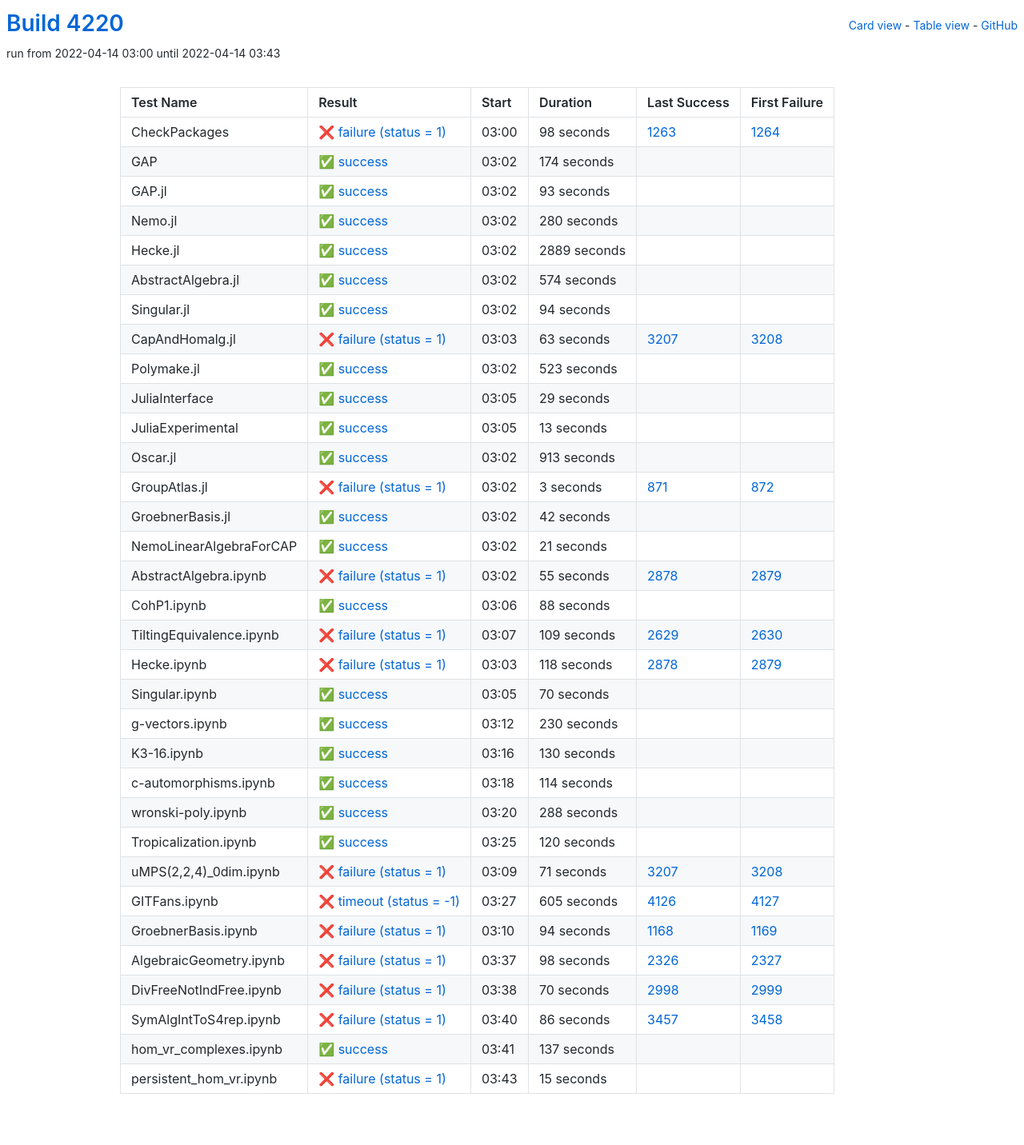
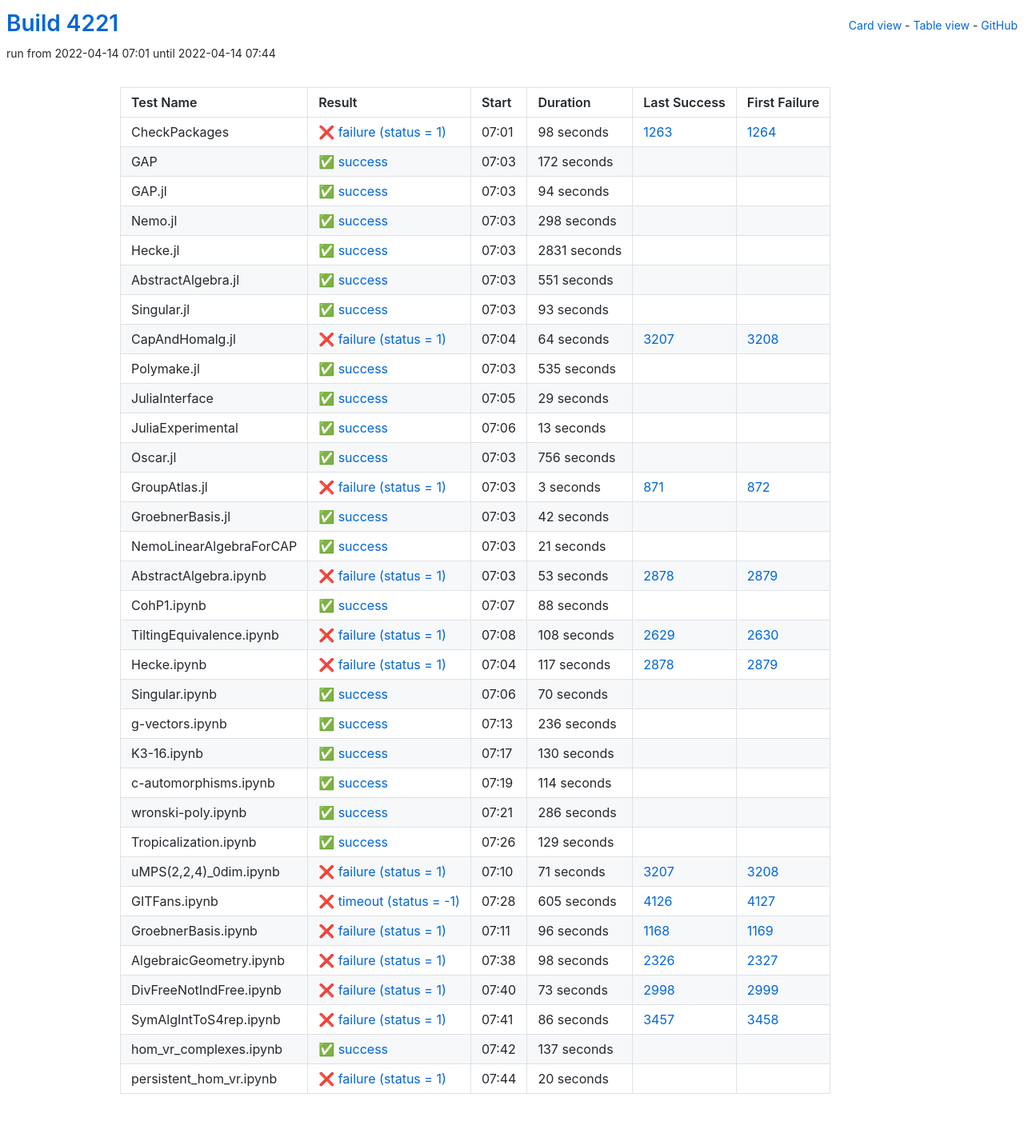
Before and after one commit to oscar-system/oscar-ci-status-stable, a Jekyll site: the page built from table.html, in a window 1280 px wide. Shown: the whole page at 80% size. Built offline with Jekyll 4.4.1, drawn with Linux system fonts in a browser that asks for light colours.

Commit message:
Build #4221

```diff
--- a/_data/ci.yml
+++ b/_data/ci.yml
@@ -1,6 +1,6 @@
 ---
-build: 4220
-build_url: https://oscarci.mathematik.uni-kl.de/job/oscar-stable/4220/
+build: 4221
+build_url: https://oscarci.mathematik.uni-kl.de/job/oscar-stable/4221/
 job: oscar-stable
 organization: oscar-system
 repo: oscar-ci-status-stable
@@ -8,8 +8,8 @@ repourl: https://github.com/oscar-system/oscar-ci-status-stable
 tests:
 - name: CheckPackages
   id: checkpackages
-  log: https://oscarci.mathematik.uni-kl.de/job/oscar-stable/4220/artifact/logs/build-4220/CheckPackages.log
-  start: 2022-04-14 03:00
+  log: https://oscarci.mathematik.uni-kl.de/job/oscar-stable/4221/artifact/logs/build-4221/CheckPackages.log
+  start: 2022-04-14 07:01
   success: false
   exitcode: 1
   status: failure
@@ -20,20 +20,68 @@ tests:
   first_failure_url: https://oscarci.mathematik.uni-kl.de/job/oscar-stable/1264/
 - name: GAP
   id: gap
-  log: https://oscarci.mathematik.uni-kl.de/job/oscar-stable/4220/artifact/logs/build-4220/GAP.log
-  start: 2022-04-14 03:02
+  log: https://oscarci.mathematik.uni-kl.de/job/oscar-stable/4221/artifact/logs/build-4221/GAP.log
+  start: 2022-04-14 07:03
   success: true
   exitcode: 0
   status: success
-  duration: 174
+  duration: 172
   last_success: false
   last_success_url:
   first_failure: false
   first_failure_url:
 - name: GAP.jl
   id: gap-jl
-  log: https://oscarci.mathematik.uni-kl.de/job/oscar-stable/4220/artifact/logs/build-4220/GAP.jl.log
-  start: 2022-04-14 03:02
+  log: https://oscarci.mathematik.uni-kl.de/job/oscar-stable/4221/artifact/logs/build-4221/GAP.jl.log
+  start: 2022-04-14 07:03
+  success: true
+  exitcode: 0
+  status: success
+  duration: 94
+  last_success: false
+  last_success_url:
+  first_failure: false
+  first_failure_url:
+- name: Nemo.jl
+  id: nemo-jl
+  log: https://oscarci.mathematik.uni-kl.de/job/oscar-stable/4221/artifact/logs/build-4221/Nemo.jl.log
+  start: 2022-04-14 07:03
+  success: true
+  exitcode: 0
+  status: success
+  duration: 298
+  last_success: false
+  last_success_url:
+  first_failure: false
+  first_failure_url:
+- name: Hecke.jl
+  id: hecke-jl
+  log: https://oscarci.mathematik.uni-kl.de/job/oscar-stable/4221/artifact/logs/build-4221/Hecke.jl.log
+  start: 2022-04-14 07:03
+  success: true
+  exitcode: 0
+  status: success
+  duration: 2831
+  last_success: false
+  last_success_url:
+  first_failure: false
+  first_failure_url:
+- name: AbstractAlgebra.jl
+  id: abstractalgebra-jl
+  log: https://oscarci.mathematik.uni-kl.de/job/oscar-stable/4221/artifact/logs/build-4221/AbstractAlgebra.jl.log
+  start: 2022-04-14 07:03
+  success: true
+  exitcode: 0
+  status: success
+  duration: 551
+  last_success: false
+  last_success_url:
+  first_failure: false
+  first_failure_url:
+- name: Singular.jl
+  id: singular-jl
+  log: https://oscarci.mathematik.uni-kl.de/job/oscar-stable/4221/artifact/logs/build-4221/Singular.jl.log
+  start: 2022-04-14 07:03
   success: true
   exitcode: 0
   status: success
@@ -42,82 +90,34 @@ tests:
   last_success_url:
   first_failure: false
   first_failure_url:
-- name: Nemo.jl
-  id: nemo-jl
-  log: https://oscarci.mathematik.uni-kl.de/job/oscar-stable/4220/artifact/logs/build-4220/Nemo.jl.log
-  start: 2022-04-14 03:02
-  success: true
-  exitcode: 0
-  status: success
-  duration: 280
-  last_success: false
-  last_success_url:
-  first_failure: false
-  first_failure_url:
-- name: Hecke.jl
-  id: hecke-jl
-  log: https://oscarci.mathematik.uni-kl.de/job/oscar-stable/4220/artifact/logs/build-4220/Hecke.jl.log
-  start: 2022-04-14 03:02
-  success: true
-  exitcode: 0
-  status: success
-  duration: 2889
-  last_success: false
-  last_success_url:
-  first_failure: false
-  first_failure_url:
-- name: AbstractAlgebra.jl
-  id: abstractalgebra-jl
-  log: https://oscarci.mathematik.uni-kl.de/job/oscar-stable/4220/artifact/logs/build-4220/AbstractAlgebra.jl.log
-  start: 2022-04-14 03:02
-  success: true
-  exitcode: 0
-  status: success
-  duration: 574
-  last_success: false
-  last_success_url:
-  first_failure: false
-  first_failure_url:
-- name: Singular.jl
-  id: singular-jl
-  log: https://oscarci.mathematik.uni-kl.de/job/oscar-stable/4220/artifact/logs/build-4220/Singular.jl.log
-  start: 2022-04-14 03:02
-  success: true
-  exitcode: 0
-  status: success
-  duration: 94
-  last_success: false
-  last_success_url:
-  first_failure: false
-  first_failure_url:
 - name: CapAndHomalg.jl
   id: capandhomalg-jl
-  log: https://oscarci.mathematik.uni-kl.de/job/oscar-stable/4220/artifact/logs/build-4220/CapAndHomalg.jl.log
-  start: 2022-04-14 03:03
+  log: https://oscarci.mathematik.uni-kl.de/job/oscar-stable/4221/artifact/logs/build-4221/CapAndHomalg.jl.log
+  start: 2022-04-14 07:04
   success: false
   exitcode: 1
   status: failure
-  duration: 63
+  duration: 64
   last_success: 3207
   last_success_url: https://oscarci.mathematik.uni-kl.de/job/oscar-stable/3207/
   first_failure: 3208
   first_failure_url: https://oscarci.mathematik.uni-kl.de/job/oscar-stable/3208/
 - name: Polymake.jl
   id: polymake-jl
-  log: https://oscarci.mathematik.uni-kl.de/job/oscar-stable/4220/artifact/logs/build-4220/Polymake.jl.log
-  start: 2022-04-14 03:02
+  log: https://oscarci.mathematik.uni-kl.de/job/oscar-stable/4221/artifact/logs/build-4221/Polymake.jl.log
+  start: 2022-04-14 07:03
   success: true
   exitcode: 0
   status: success
-  duration: 523
+  duration: 535
   last_success: false
   last_success_url:
   first_failure: false
   first_failure_url:
 - name: JuliaInterface
   id: juliainterface
-  log: https://oscarci.mathematik.uni-kl.de/job/oscar-stable/4220/artifact/logs/build-4220/JuliaInterface.log
-  start: 2022-04-14 03:05
+  log: https://oscarci.mathematik.uni-kl.de/job/oscar-stable/4221/artifact/logs/build-4221/JuliaInterface.log
+  start: 2022-04-14 07:05
   success: true
   exitcode: 0
   status: success
@@ -128,8 +128,8 @@ tests:
   first_failure_url:
 - name: JuliaExperimental
   id: juliaexperimental
-  log: https://oscarci.mathematik.uni-kl.de/job/oscar-stable/4220/artifact/logs/build-4220/JuliaExperimental.log
-  start: 2022-04-14 03:05
+  log: https://oscarci.mathematik.uni-kl.de/job/oscar-stable/4221/artifact/logs/build-4221/JuliaExperimental.log
+  start: 2022-04-14 07:06
   success: true
   exitcode: 0
   status: success
@@ -140,20 +140,20 @@ tests:
   first_failure_url:
 - name: Oscar.jl
   id: oscar-jl
-  log: https://oscarci.mathematik.uni-kl.de/job/oscar-stable/4220/artifact/logs/build-4220/Oscar.jl.log
-  start: 2022-04-14 03:02
+  log: https://oscarci.mathematik.uni-kl.de/job/oscar-stable/4221/artifact/logs/build-4221/Oscar.jl.log
+  start: 2022-04-14 07:03
   success: true
   exitcode: 0
   status: success
-  duration: 913
+  duration: 756
   last_success: false
   last_success_url:
   first_failure: false
   first_failure_url:
 - name: GroupAtlas.jl
   id: groupatlas-jl
-  log: https://oscarci.mathematik.uni-kl.de/job/oscar-stable/4220/artifact/logs/build-4220/GroupAtlas.jl.log
-  start: 2022-04-14 03:02
+  log: https://oscarci.mathematik.uni-kl.de/job/oscar-stable/4221/artifact/logs/build-4221/GroupAtlas.jl.log
+  start: 2022-04-14 07:03
   success: false
   exitcode: 1
   status: failure
@@ -164,8 +164,8 @@ tests:
   first_failure_url: https://oscarci.mathematik.uni-kl.de/job/oscar-stable/872/
 - name: GroebnerBasis.jl
   id: groebnerbasis-jl
-  log: https://oscarci.mathematik.uni-kl.de/job/oscar-stable/4220/artifact/logs/build-4220/GroebnerBasis.jl.log
-  start: 2022-04-14 03:02
+  log: https://oscarci.mathematik.uni-kl.de/job/oscar-stable/4221/artifact/logs/build-4221/GroebnerBasis.jl.log
+  start: 2022-04-14 07:03
   success: true
   exitcode: 0
   status: success
@@ -176,8 +176,8 @@ tests:
   first_failure_url:
 - name: NemoLinearAlgebraForCAP
   id: nemolinearalgebraforcap
-  log: https://oscarci.mathematik.uni-kl.de/job/oscar-stable/4220/artifact/logs/build-4220/NemoLinearAlgebraForCAP.log
-  start: 2022-04-14 03:02
+  log: https://oscarci.mathematik.uni-kl.de/job/oscar-stable/4221/artifact/logs/build-4221/NemoLinearAlgebraForCAP.log
+  start: 2022-04-14 07:03
   success: true
   exitcode: 0
   status: success
@@ -188,20 +188,20 @@ tests:
   first_failure_url:
 - name: AbstractAlgebra.ipynb
   id: abstractalgebra-ipynb
-  log: https://oscarci.mathematik.uni-kl.de/job/oscar-stable/4220/artifact/logs/build-4220/AbstractAlgebra.ipynb.log
-  start: 2022-04-14 03:02
+  log: https://oscarci.mathematik.uni-kl.de/job/oscar-stable/4221/artifact/logs/build-4221/AbstractAlgebra.ipynb.log
+  start: 2022-04-14 07:03
   success: false
   exitcode: 1
   status: failure
-  duration: 55
+  duration: 53
   last_success: 2878
   last_success_url: https://oscarci.mathematik.uni-kl.de/job/oscar-stable/2878/
   first_failure: 2879
   first_failure_url: https://oscarci.mathematik.uni-kl.de/job/oscar-stable/2879/
 - name: CohP1.ipynb
   id: cohp1-ipynb
-  log: https://oscarci.mathematik.uni-kl.de/job/oscar-stable/4220/artifact/logs/build-4220/CohP1.ipynb.log
-  start: 2022-04-14 03:06
+  log: https://oscarci.mathematik.uni-kl.de/job/oscar-stable/4221/artifact/logs/build-4221/CohP1.ipynb.log
+  start: 2022-04-14 07:07
   success: true
   exitcode: 0
   status: success
@@ -212,32 +212,32 @@ tests:
   first_failure_url:
 - name: TiltingEquivalence.ipynb
   id: tiltingequivalence-ipynb
-  log: https://oscarci.mathematik.uni-kl.de/job/oscar-stable/4220/artifact/logs/build-4220/TiltingEquivalence.ipynb.log
-  start: 2022-04-14 03:07
+  log: https://oscarci.mathematik.uni-kl.de/job/oscar-stable/4221/artifact/logs/build-4221/TiltingEquivalence.ipynb.log
+  start: 2022-04-14 07:08
   success: false
   exitcode: 1
   status: failure
-  duration: 109
+  duration: 108
   last_success: 2629
   last_success_url: https://oscarci.mathematik.uni-kl.de/job/oscar-stable/2629/
   first_failure: 2630
   first_failure_url: https://oscarci.mathematik.uni-kl.de/job/oscar-stable/2630/
 - name: Hecke.ipynb
   id: hecke-ipynb
-  log: https://oscarci.mathematik.uni-kl.de/job/oscar-stable/4220/artifact/logs/build-4220/Hecke.ipynb.log
-  start: 2022-04-14 03:03
+  log: https://oscarci.mathematik.uni-kl.de/job/oscar-stable/4221/artifact/logs/build-4221/Hecke.ipynb.log
+  start: 2022-04-14 07:04
   success: false
   exitcode: 1
   status: failure
-  duration: 118
+  duration: 117
   last_success: 2878
   last_success_url: https://oscarci.mathematik.uni-kl.de/job/oscar-stable/2878/
   first_failure: 2879
   first_failure_url: https://oscarci.mathematik.uni-kl.de/job/oscar-stable/2879/
 - name: Singular.ipynb
   id: singular-ipynb
-  log: https://oscarci.mathematik.uni-kl.de/job/oscar-stable/4220/artifact/logs/build-4220/Singular.ipynb.log
-  start: 2022-04-14 03:05
+  log: https://oscarci.mathematik.uni-kl.de/job/oscar-stable/4221/artifact/logs/build-4221/Singular.ipynb.log
+  start: 2022-04-14 07:06
   success: true
   exitcode: 0
   status: success
@@ -248,20 +248,20 @@ tests:
   first_failure_url:
 - name: g-vectors.ipynb
   id: g-vectors-ipynb
-  log: https://oscarci.mathematik.uni-kl.de/job/oscar-stable/4220/artifact/logs/build-4220/g-vectors.ipynb.log
-  start: 2022-04-14 03:12
+  log: https://oscarci.mathematik.uni-kl.de/job/oscar-stable/4221/artifact/logs/build-4221/g-vectors.ipynb.log
+  start: 2022-04-14 07:13
   success: true
   exitcode: 0
   status: success
-  duration: 230
+  duration: 236
   last_success: false
   last_success_url:
   first_failure: false
   first_failure_url:
 - name: K3-16.ipynb
   id: k3-16-ipynb
-  log: https://oscarci.mathematik.uni-kl.de/job/oscar-stable/4220/artifact/logs/build-4220/K3-16.ipynb.log
-  start: 2022-04-14 03:16
+  log: https://oscarci.mathematik.uni-kl.de/job/oscar-stable/4221/artifact/logs/build-4221/K3-16.ipynb.log
+  start: 2022-04-14 07:17
   success: true
   exitcode: 0
   status: success
@@ -272,8 +272,8 @@ tests:
   first_failure_url:
 - name: c-automorphisms.ipynb
   id: c-automorphisms-ipynb
-  log: https://oscarci.mathematik.uni-kl.de/job/oscar-stable/4220/artifact/logs/build-4220/c-automorphisms.ipynb.log
-  start: 2022-04-14 03:18
+  log: https://oscarci.mathematik.uni-kl.de/job/oscar-stable/4221/artifact/logs/build-4221/c-automorphisms.ipynb.log
+  start: 2022-04-14 07:19
   success: true
   exitcode: 0
   status: success
@@ -284,32 +284,32 @@ tests:
   first_failure_url:
 - name: wronski-poly.ipynb
   id: wronski-poly-ipynb
-  log: https://oscarci.mathematik.uni-kl.de/job/oscar-stable/4220/artifact/logs/build-4220/wronski-poly.ipynb.log
-  start: 2022-04-14 03:20
+  log: https://oscarci.mathematik.uni-kl.de/job/oscar-stable/4221/artifact/logs/build-4221/wronski-poly.ipynb.log
+  start: 2022-04-14 07:21
   success: true
   exitcode: 0
   status: success
-  duration: 288
+  duration: 286
   last_success: false
   last_success_url:
   first_failure: false
   first_failure_url:
 - name: Tropicalization.ipynb
   id: tropicalization-ipynb
-  log: https://oscarci.mathematik.uni-kl.de/job/oscar-stable/4220/artifact/logs/build-4220/Tropicalization.ipynb.log
-  start: 2022-04-14 03:25
+  log: https://oscarci.mathematik.uni-kl.de/job/oscar-stable/4221/artifact/logs/build-4221/Tropicalization.ipynb.log
+  start: 2022-04-14 07:26
   success: true
   exitcode: 0
   status: success
-  duration: 120
+  duration: 129
   last_success: false
   last_success_url:
   first_failure: false
   first_failure_url:
 - name: uMPS(2,2,4)_0dim.ipynb
   id: umps-2-2-4-0dim-ipynb
-  log: https://oscarci.mathematik.uni-kl.de/job/oscar-stable/4220/artifact/logs/build-4220/uMPS-2-2-4-_0dim.ipynb.log
-  start: 2022-04-14 03:09
+  log: https://oscarci.mathematik.uni-kl.de/job/oscar-stable/4221/artifact/logs/build-4221/uMPS-2-2-4-_0dim.ipynb.log
+  start: 2022-04-14 07:10
   success: false
   exitcode: 1
   status: failure
@@ -320,8 +320,8 @@ tests:
   first_failure_url: https://oscarci.mathematik.uni-kl.de/job/oscar-stable/3208/
 - name: GITFans.ipynb
   id: gitfans-ipynb
-  log: https://oscarci.mathematik.uni-kl.de/job/oscar-stable/4220/artifact/logs/build-4220/GITFans.ipynb.log
-  start: 2022-04-14 03:27
+  log: https://oscarci.mathematik.uni-kl.de/job/oscar-stable/4221/artifact/logs/build-4221/GITFans.ipynb.log
+  start: 2022-04-14 07:28
   success: false
   exitcode: -1
   status: timeout
@@ -332,20 +332,20 @@ tests:
   first_failure_url: https://oscarci.mathematik.uni-kl.de/job/oscar-stable/4127/
 - name: GroebnerBasis.ipynb
   id: groebnerbasis-ipynb
-  log: https://oscarci.mathematik.uni-kl.de/job/oscar-stable/4220/artifact/logs/build-4220/GroebnerBasis.ipynb.log
-  start: 2022-04-14 03:10
+  log: https://oscarci.mathematik.uni-kl.de/job/oscar-stable/4221/artifact/logs/build-4221/GroebnerBasis.ipynb.log
+  start: 2022-04-14 07:11
   success: false
   exitcode: 1
   status: failure
-  duration: 94
+  duration: 96
   last_success: 1168
   last_success_url: https://oscarci.mathematik.uni-kl.de/job/oscar-stable/1168/
   first_failure: 1169
   first_failure_url: https://oscarci.mathematik.uni-kl.de/job/oscar-stable/1169/
 - name: AlgebraicGeometry.ipynb
   id: algebraicgeometry-ipynb
-  log: https://oscarci.mathematik.uni-kl.de/job/oscar-stable/4220/artifact/logs/build-4220/AlgebraicGeometry.ipynb.log
-  start: 2022-04-14 03:37
+  log: https://oscarci.mathematik.uni-kl.de/job/oscar-stable/4221/artifact/logs/build-4221/AlgebraicGeometry.ipynb.log
+  start: 2022-04-14 07:38
   success: false
   exitcode: 1
   status: failure
@@ -356,20 +356,20 @@ tests:
   first_failure_url: https://oscarci.mathematik.uni-kl.de/job/oscar-stable/2327/
 - name: DivFreeNotIndFree.ipynb
   id: divfreenotindfree-ipynb
-  log: https://oscarci.mathematik.uni-kl.de/job/oscar-stable/4220/artifact/logs/build-4220/DivFreeNotIndFree.ipynb.log
-  start: 2022-04-14 03:38
+  log: https://oscarci.mathematik.uni-kl.de/job/oscar-stable/4221/artifact/logs/build-4221/DivFreeNotIndFree.ipynb.log
+  start: 2022-04-14 07:40
   success: false
   exitcode: 1
   status: failure
-  duration: 70
+  duration: 73
   last_success: 2998
   last_success_url: https://oscarci.mathematik.uni-kl.de/job/oscar-stable/2998/
   first_failure: 2999
   first_failure_url: https://oscarci.mathematik.uni-kl.de/job/oscar-stable/2999/
 - name: SymAlgIntToS4rep.ipynb
   id: symalginttos4rep-ipynb
-  log: https://oscarci.mathematik.uni-kl.de/job/oscar-stable/4220/artifact/logs/build-4220/SymAlgIntToS4rep.ipynb.log
-  start: 2022-04-14 03:40
+  log: https://oscarci.mathematik.uni-kl.de/job/oscar-stable/4221/artifact/logs/build-4221/SymAlgIntToS4rep.ipynb.log
+  start: 2022-04-14 07:41
   success: false
   exitcode: 1
   status: failure
@@ -380,8 +380,8 @@ tests:
   first_failure_url: https://oscarci.mathematik.uni-kl.de/job/oscar-stable/3458/
 - name: hom_vr_complexes.ipynb
   id: hom-vr-complexes-ipynb
-  log: https://oscarci.mathematik.uni-kl.de/job/oscar-stable/4220/artifact/logs/build-4220/hom_vr_complexes.ipynb.log
-  start: 2022-04-14 03:41
+  log: https://oscarci.mathematik.uni-kl.de/job/oscar-stable/4221/artifact/logs/build-4221/hom_vr_complexes.ipynb.log
+  start: 2022-04-14 07:42
   success: true
   exitcode: 0
   status: success
@@ -392,12 +392,12 @@ tests:
   first_failure_url:
 - name: persistent_hom_vr.ipynb
   id: persistent-hom-vr-ipynb
-  log: https://oscarci.mathematik.uni-kl.de/job/oscar-stable/4220/artifact/logs/build-4220/persistent_hom_vr.ipynb.log
-  start: 2022-04-14 03:43
+  log: https://oscarci.mathematik.uni-kl.de/job/oscar-stable/4221/artifact/logs/build-4221/persistent_hom_vr.ipynb.log
+  start: 2022-04-14 07:44
   success: false
   exitcode: 1
   status: failure
-  duration: 15
+  duration: 20
   last_success: false
   last_success_url:
   first_failure: false
```
Also changed, not shown: README.md.
